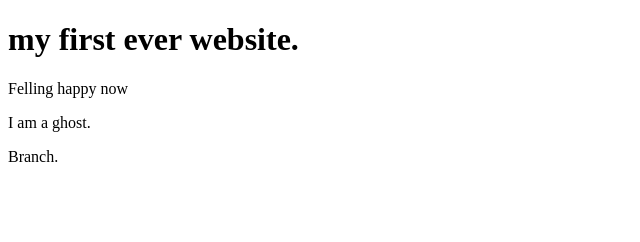
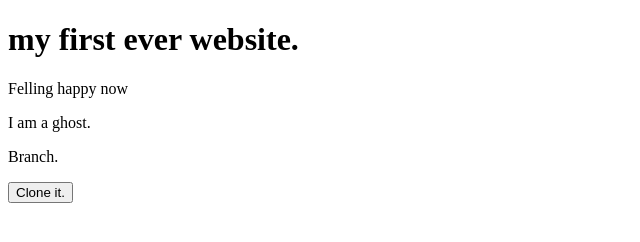
Before and after one commit to Safwanphero/My.First-Website, a plain HTML site: page index.html in a window 1280 px wide. Shown: the whole page, without its empty margins (0-640 px from the left). Drawn offline with Linux system fonts and the light colour scheme.

Commit message:
ne wstyle

```diff
--- a/index.html
+++ b/index.html
@@ -11,5 +11,6 @@
     <p>Felling happy now</p>
     <p>I am a ghost. </p>
     <p>Branch.</p>
+    <button>Clone it.</button>
 </body>
 </html>
```
